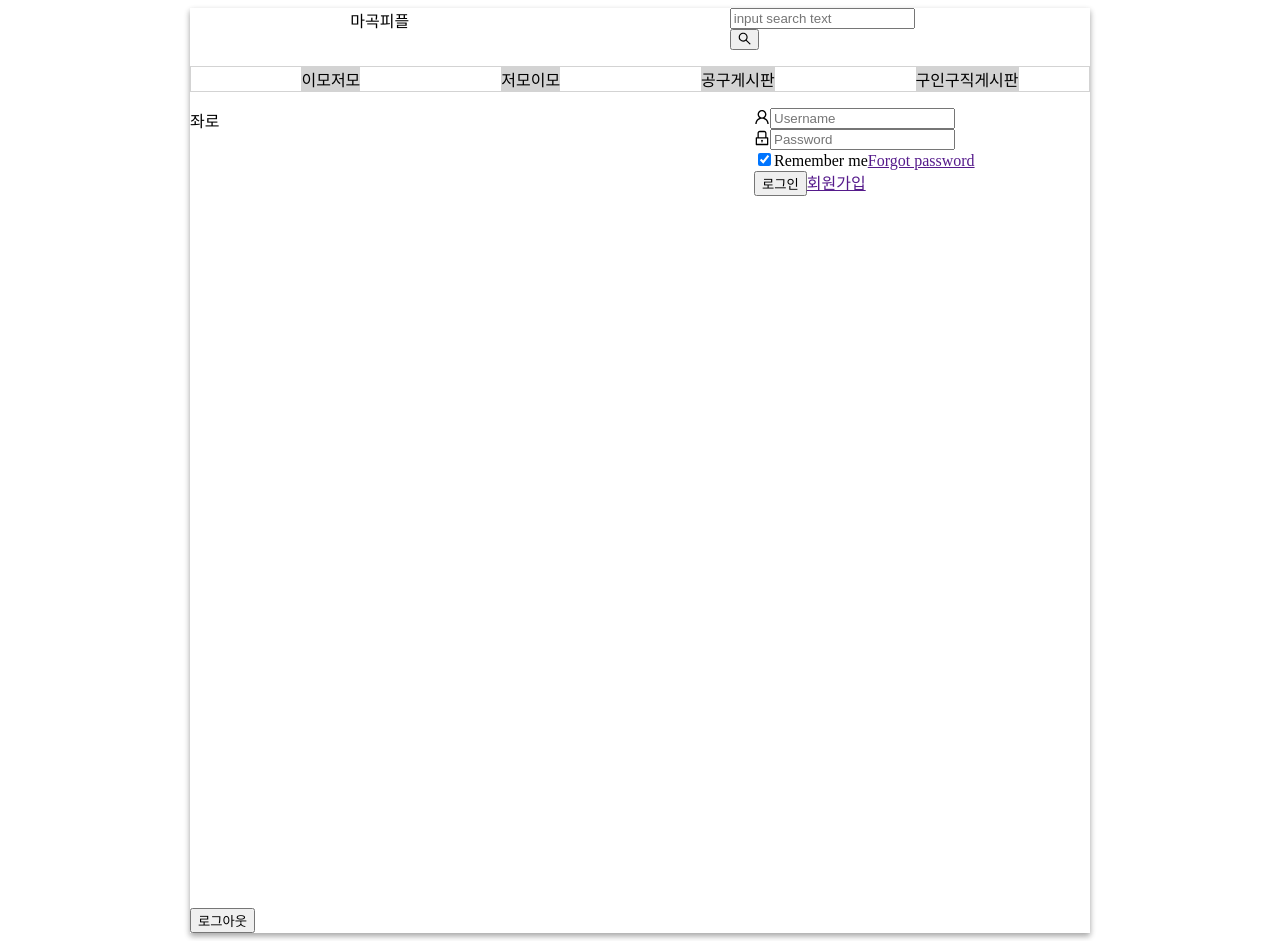
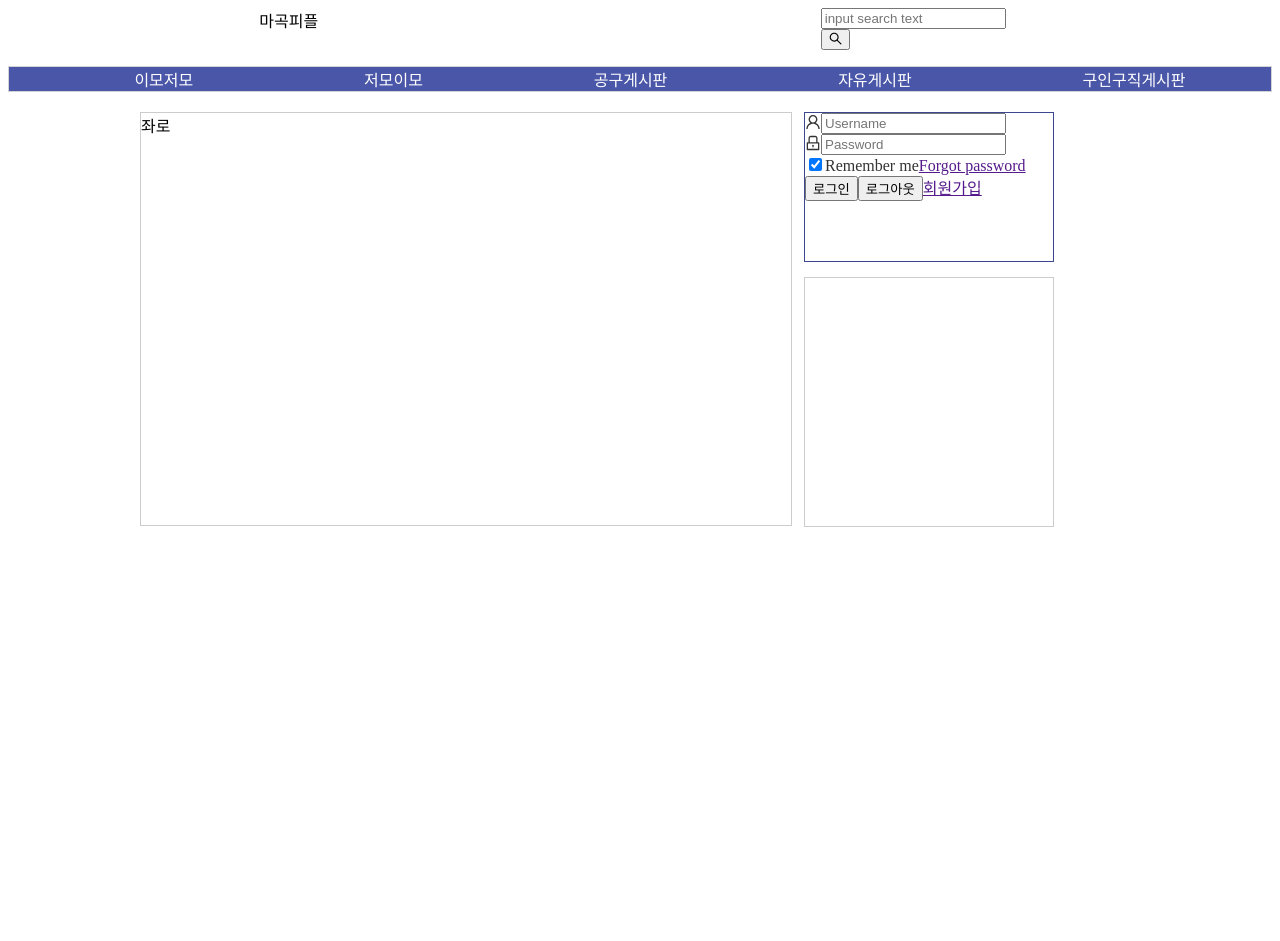
Before and after one commit to mrkyel/Magog-People, a React (Create React App) app: page / in a window 1280 px wide. After the commit the page ends 800 px from the top, so only its background shows below. Built offline with nearby package versions, Linux system fonts and the light colour scheme.

Commit message:
layout 수정중

```diff
--- a/src/pages/LandingPage/LandingPage.js
+++ b/src/pages/LandingPage/LandingPage.js
@@ -4,6 +4,12 @@ import { Form, Input, Button, Checkbox } from "antd";
 import { UserOutlined, LockOutlined } from "@ant-design/icons";
 
 const { Search } = Input;
+
+const Wrapper = styled.div``;
+
+const TopNavWrapper = styled.nav`
+  background-color: #4a56a8;
+`;
 
 const TopNav = styled.ul`
   list-style: none;
@@ -12,37 +18,55 @@ const TopNav = styled.ul`
   border: 1px solid lightgray;
 `;
 
-const Wrapper = styled.div`
-  background: white;
-  width: 900px;
-  box-shadow: 0 3px 6px rgba(0, 0, 0, 0.16), 0 3px 6px rgba(0, 0, 0, 0.23); /* 그림자 */
-  margin: 0 auto; /* 페이지 중앙 정렬 */
-`;
-
-const Header = styled.div`
+const Header = styled.header`
   display: flex;
   justify-content: space-around;
 `;
 
 const Container = styled.div`
-  width: 900px;
-  height: 800px;
+  width: 1000px;
+  margin: 20px auto 0;
 `;
 
-const ContainerLeft = styled.div`
+const ContainerLeft = styled.section`
+  position: relative;
+  width: 650px;
+  height: 412px;
+  border: 1px solid #ccc;
   display: inline-block;
-  width: 555px;
 `;
 
-const ContainerRight = styled.div`
+const ContainerRight = styled.section`
   float: right;
   width: 336px;
 `;
 
+const LoginWrap = styled.div`
+  position: relative;
+  width: 248px;
+  height: 148px;
+  border: 1px solid #3c4790;
+  color: #333;
+`;
+
+const SearchRangkingWrap = styled.article`
+  position: relative;
+  width: 248px;
+  height: 248px;
+  margin-top: 15px;
+  border: 1px solid #ccc;
+`;
+
 const LandingPage = (props) => {
-  const names = ["이모저모", "저모이모", "공구게시판", "구인구직게시판"];
+  const names = [
+    "이모저모",
+    "저모이모",
+    "공구게시판",
+    "자유게시판",
+    "구인구직게시판",
+  ];
   const nameList = names.map((name, index) => (
-    <li key={index} style={{ background: "lightgrey" }}>
+    <li key={index} style={{ color: "#fff" }}>
       {name}
     </li>
   ));
@@ -66,10 +90,13 @@ const LandingPage = (props) => {
             style={{ width: 200 }}
           />
         </Header>
+        <TopNavWrapper>
           <TopNav>{nameList}</TopNav>
+        </TopNavWrapper>
         <Container>
           <ContainerLeft>좌로</ContainerLeft>
           <ContainerRight>
+            <LoginWrap>
               <Form
                 name="normal_login"
                 className="login-form"
@@ -125,13 +152,15 @@ const LandingPage = (props) => {
                   >
                     로그인
                   </Button>
+                  <Button onClick={handleClick}>로그아웃</Button>
                   <a href="">회원가입</a>
                 </Form.Item>
               </Form>
+            </LoginWrap>
+            <SearchRangkingWrap></SearchRangkingWrap>
           </ContainerRight>
         </Container>
         <div className="footer"></div>
-        <button onClick={handleClick}>로그아웃</button>
       </Wrapper>
     </>
   );
```
Lines whose indentation alone changed are shown as unchanged.
